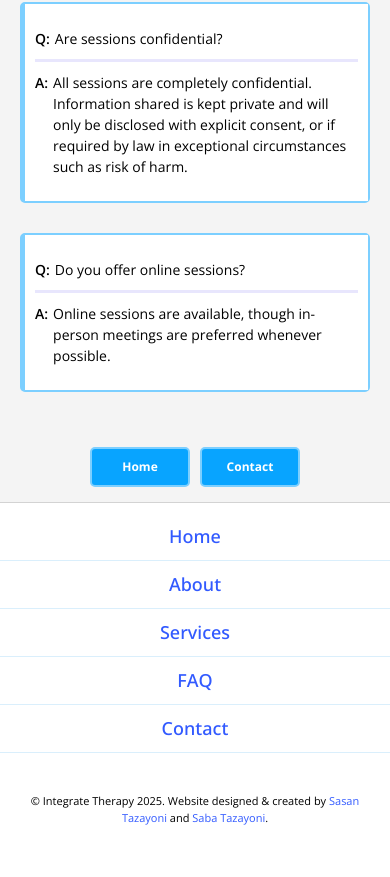
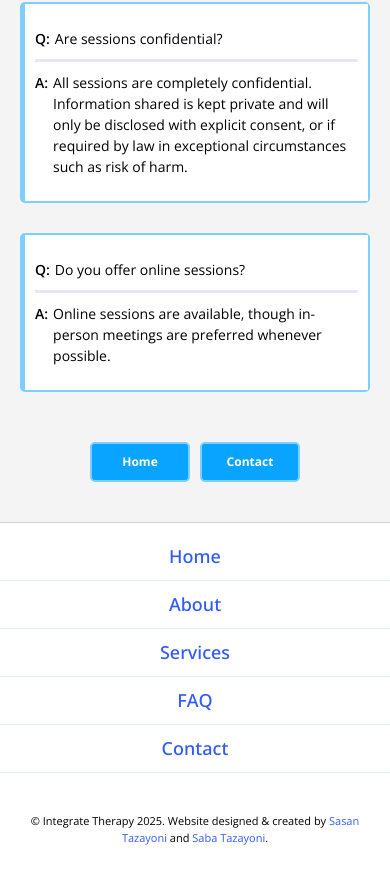
Before and after one commit to SasanTazayoni/integrate-therapy, a React (Vite) app: page /#/faq in a window 390 px wide. Shown: the part 2692-3569 px from the top of the page. Built offline with nearby package versions, Linux system fonts and the light colour scheme.

Commit message:
Fix anchor hover bug caused by button margin on all pages

```diff
--- a/src/assets/css/styles.css
+++ b/src/assets/css/styles.css
@@ -382,7 +382,6 @@ a:hover {
   color: #fff;
   background: var(--color-primary);
   transition: all 0.6s ease-in-out;
-  margin: 1rem;
 }
 
 .button:hover {
@@ -419,7 +418,6 @@ a:hover {
 
 @media screen and (max-width: 428px) {
   .button {
-    margin: 0.5rem;
     width: 100px;
     height: 40px;
     font-size: 1.2rem;
@@ -509,7 +507,7 @@ a:hover {
 .block--top-castrated {
   padding-top: 12rem;
   text-align: center;
-  padding-bottom: 1rem;
+  padding-bottom: 4rem;
 }
 
 .block--top-castrated p,
@@ -588,6 +586,7 @@ a:hover {
   display: flex;
   justify-content: center;
   padding-top: 2rem;
+  gap: 2rem;
 }
 
 .about__image-container {
@@ -636,6 +635,12 @@ a:hover {
 
   .container--grey {
     border-left: 3px solid var(--color-border);
+  }
+}
+
+@media screen and (max-width: 428px) {
+  .container__buttons {
+    gap: 1rem;
   }
 }
 
```
